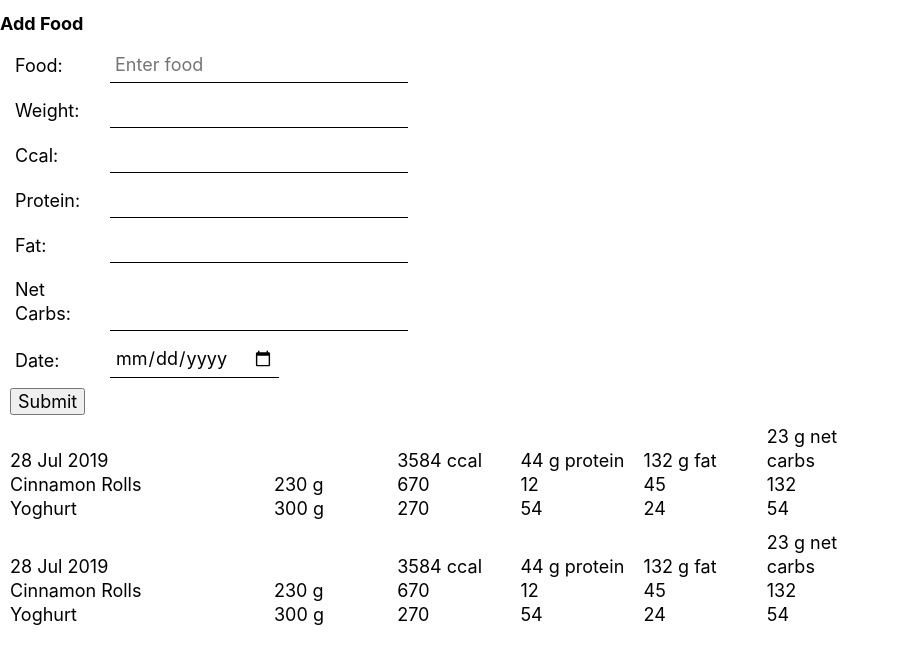
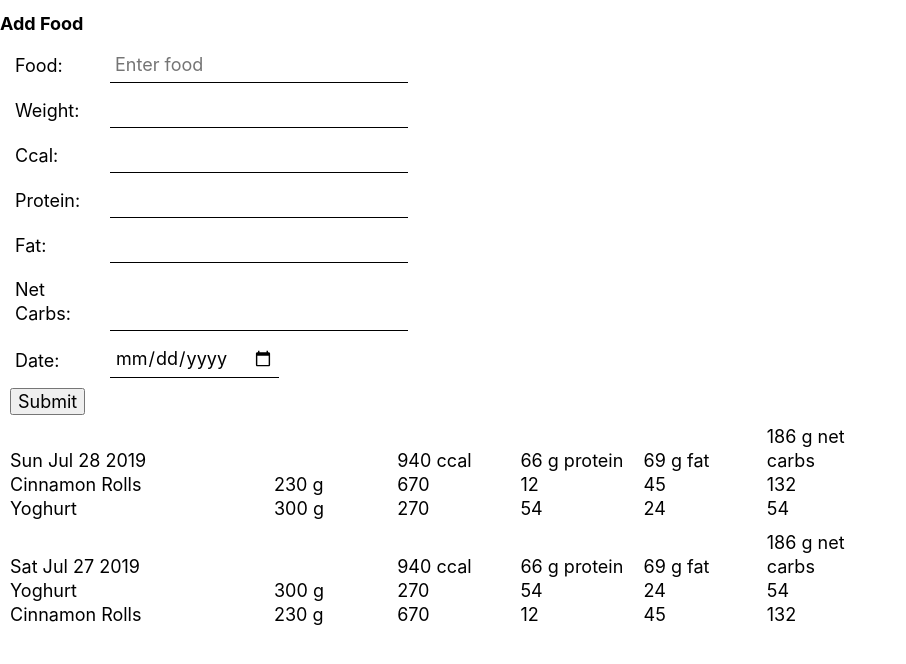
Before and after one commit to jetpackpony/diet-tracker, a React (Create React App) app: page / in a window 1280 px wide. Shown: the top 664 px of the page, without its empty margins (0-906 px from the left). Built offline with nearby package versions, Linux system fonts and the light colour scheme.

Commit message:
Add redux and connect to FoodJournal component

```diff
--- a/package.json
+++ b/package.json
@@ -7,7 +7,9 @@
     "grommet-icons": "^4.2.0",
     "react": "^16.8.6",
     "react-dom": "^16.8.6",
+    "react-redux": "^7.1.0",
     "react-scripts": "3.0.1",
+    "redux": "^4.0.4",
     "styled-components": "^4.3.2"
   },
   "scripts": {
--- a/src/components/FoodJournal/index.js
+++ b/src/components/FoodJournal/index.js
@@ -1,59 +1,44 @@
-import React from 'react';
 import FoodJournal from './FoodJournal';
+import { connect } from 'react-redux';
 
-const dates = [
-  {
-    date: "28 Jul 2019",
-    totalCal: "3584",
-    totalProtein: "44",
-    totalFat: "132",
-    totalCarbs: "23",
-    itemList: [
-      {
-        title: "Cinnamon Rolls",
-        weight: "230",
-        calories: "670",
-        protein: "12",
-        fat: "45",
-        carbs: "132"
-      },
-      {
-        title: "Yoghurt",
-        weight: "300",
-        calories: "270",
-        protein: "54",
-        fat: "24",
-        carbs: "54"
-      },
-    ]
-  },
-  {
-    date: "28 Jul 2019",
-    totalCal: "3584",
-    totalProtein: "44",
-    totalFat: "132",
-    totalCarbs: "23",
-    itemList: [
-      {
-        title: "Cinnamon Rolls",
-        weight: "230",
-        calories: "670",
-        protein: "12",
-        fat: "45",
-        carbs: "132"
-      },
-      {
-        title: "Yoghurt",
-        weight: "300",
-        calories: "270",
-        protein: "54",
-        fat: "24",
-        carbs: "54"
-      },
-    ]
-  }
-];
+const calcTotals = (records) => (
+  records.reduce((res, record) => {
+    res.totalCal += record.calories;
+    res.totalProtein += record.protein;
+    res.totalFat += record.fat;
+    res.totalCarbs += record.carbs;
+    return res;
+  }, {
+      totalCal: 0,
+      totalProtein: 0,
+      totalFat: 0,
+      totalCarbs: 0,
+    }
+  )
+);
 
-export default () => (
-  <FoodJournal dates={dates}/>
-);
+const compareRecords = (a, b) => a.datetime < b.datetime ? -1 : 1;
+const getDateTitle = (datetime) => (new Date(datetime)).toDateString();
+
+const groupRecords = (records) => {
+  // Group records by date
+  const datesObj = records.reduce((acc, val) => {
+    const key = getDateTitle(val.datetime)
+    acc[key] = acc[key] || [];
+    acc[key].push(val);
+    return acc;
+  }, {});
+
+  // For each date, sort items and add totals
+  return Object.keys(datesObj).map((key) => ({
+    date: key,
+    itemList: datesObj[key].sort(compareRecords),
+    ...calcTotals(datesObj[key])
+  }));
+};
+
+const mapStateToProps = (state) => {
+  return { dates: groupRecords(state.records) };
+};
+
+export default connect(mapStateToProps)(FoodJournal);
--- a/src/index.js
+++ b/src/index.js
@@ -2,8 +2,15 @@ import React from 'react';
 import ReactDOM from 'react-dom';
 import App from './App';
 import * as serviceWorker from './serviceWorker';
+import { Provider } from 'react-redux';
+import initStore from './store';
 
-ReactDOM.render(<App />, document.getElementById('root'));
+const store = initStore();
+
+ReactDOM.render(
+  <Provider store={store}><App /></Provider>,
+  document.getElementById('root')
+);
 
 // If you want your app to work offline and load faster, you can change
 // unregister() to register() below. Note this comes with some pitfalls.
--- /dev/null
+++ b/src/store/index.js
@@ -0,0 +1,48 @@
+import { createStore } from 'redux';
+
+const initialState = {
+  records: [
+    {
+      title: "Cinnamon Rolls",
+      weight: 230,
+      calories: 670,
+      protein: 12,
+      fat: 45,
+      carbs: 132,
+      datetime: (new Date("28 Jul 2019 15:44:32")).toISOString(),
+    },
+    {
+      title: "Yoghurt",
+      weight: 300,
+      calories: 270,
+      protein: 54,
+      fat: 24,
+      carbs: 54,
+      datetime: (new Date("28 Jul 2019 18:44:32")).toISOString(),
+    },
+    {
+      title: "Cinnamon Rolls",
+      weight: 230,
+      calories: 670,
+      protein: 12,
+      fat: 45,
+      carbs: 132,
+      datetime: (new Date("27 Jul 2019 18:44:32")).toISOString(),
+    },
+    {
+      title: "Yoghurt",
+      weight: 300,
+      calories: 270,
+      protein: 54,
+      fat: 24,
+      carbs: 54,
+      datetime: (new Date("27 Jul 2019 11:44:32")).toISOString(),
+    },
+  ]
+};
+
+const reducer = (state = initialState, action) => state;
+
+const initStore = () => createStore(reducer);
+
+export default initStore;
```
Also changed, not shown: 1 other file (tests, documents, lock files or other folders).
